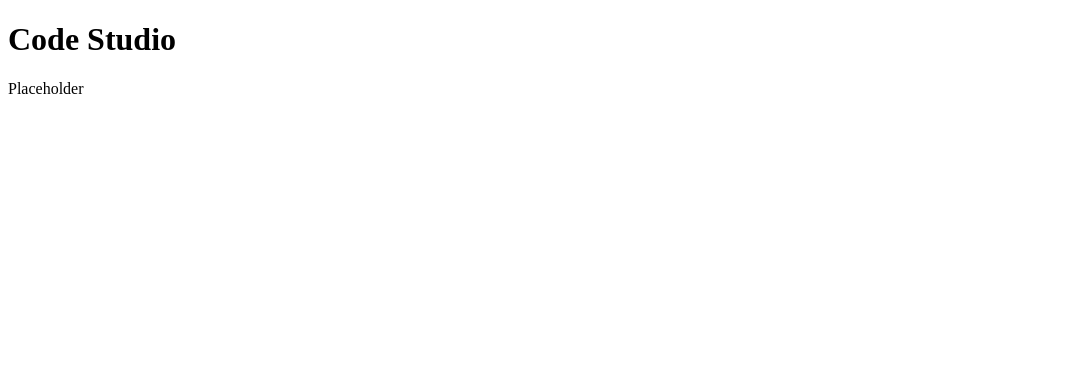
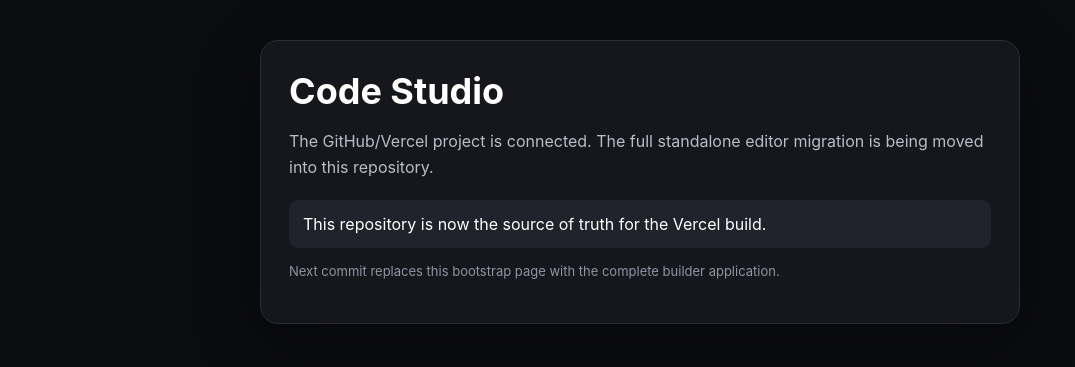
Before and after one commit to Justindema76/Code-Studio, a plain HTML site: page index.html in a window 1280 px wide. Shown: the whole page, without its empty margins (0-1075 px from the left). Drawn offline with Linux system fonts and the light colour scheme.

Commit message:
Replace placeholder with Code Studio bootstrap

```diff
--- a/index.html
+++ b/index.html
@@ -1 +1,23 @@
-<!doctype html><html><head><meta charset="utf-8"><meta name="viewport" content="width=device-width,initial-scale=1"><title>Code Studio</title></head><body><h1>Code Studio</h1><p>Placeholder</p></body></html>
+<!doctype html>
+<html lang="en">
+<head>
+  <meta charset="utf-8">
+  <meta name="viewport" content="width=device-width,initial-scale=1">
+  <title>Code Studio</title>
+  <link rel="preconnect" href="https://fonts.googleapis.com">
+  <link rel="preconnect" href="https://fonts.gstatic.com" crossorigin>
+  <style>
+    html,body{margin:0;min-height:100%;background:#0b0c10;color:#fff;font-family:Inter,Arial,sans-serif}body{display:grid;place-items:center}.wrap{max-width:760px;padding:40px}.card{background:#15171c;border:1px solid #2a2d35;border-radius:18px;padding:28px;box-shadow:0 20px 60px rgba(0,0,0,.35)}h1{margin:0 0 10px;font-size:36px}p{color:#b8bdc8;line-height:1.6}.note{margin-top:20px;padding:14px;border-radius:10px;background:#20232b}.small{font-size:13px;color:#8e95a3}
+  </style>
+</head>
+<body>
+<div class="wrap">
+  <div class="card">
+    <h1>Code Studio</h1>
+    <p>The GitHub/Vercel project is connected. The full standalone editor migration is being moved into this repository.</p>
+    <div class="note">This repository is now the source of truth for the Vercel build.</div>
+    <p class="small">Next commit replaces this bootstrap page with the complete builder application.</p>
+  </div>
+</div>
+</body>
+</html>
```
